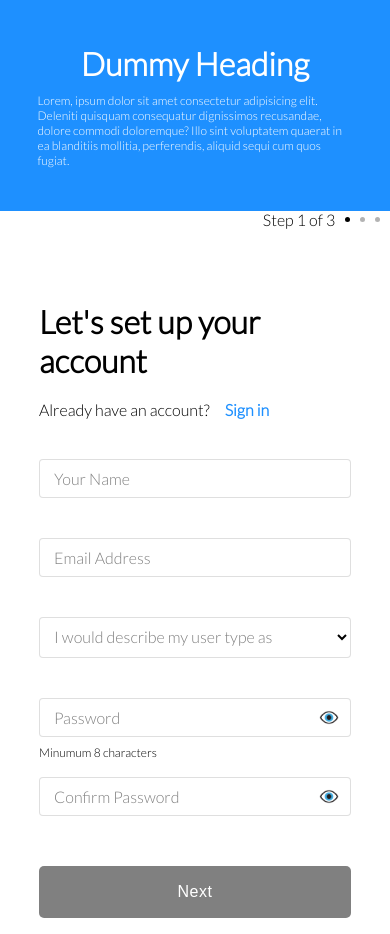
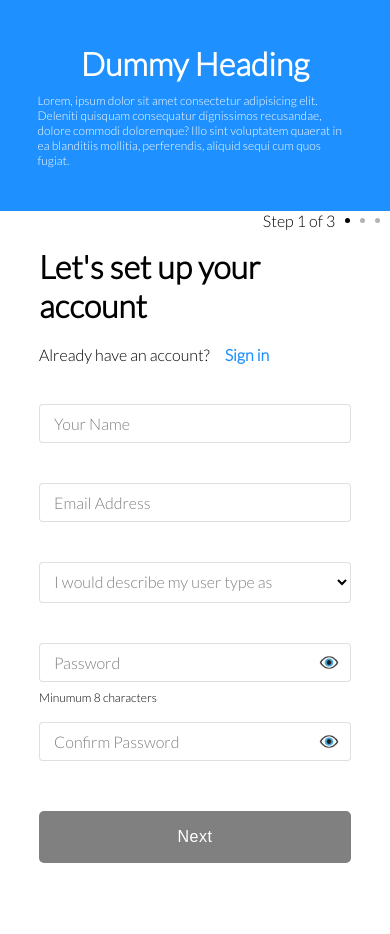
Before and after one commit to yalcinaksakal/IncsubTask, a Next.js app: page / in a window 390 px wide. After the commit the page ends 879 px from the top, so only its background shows below. Built offline with nearby package versions, Linux system fonts and the light colour scheme; no server answers.

Commit message:
style fix 2

```diff
--- a/components/Auth/SignIn.module.scss
+++ b/components/Auth/SignIn.module.scss
@@ -4,8 +4,8 @@
   align-items: center;
   justify-content: center;
   width: 65%;
-  height: 100%;
-  margin-top: 80px;
+  height: 100vh;
+  padding-top: 50px;
 
   .container {
     width: 50vw;
--- a/components/Auth/SignUp.module.scss
+++ b/components/Auth/SignUp.module.scss
@@ -4,12 +4,12 @@
   align-items: center;
   justify-content: center;
   width: 65%;
-  height: 100%;
-  margin-top: 80px;
+  height: 100vh;
+  padding-top: 50px;
   position: relative;
   .steps {
     position: absolute;
-    top: -30px;
+    top: 10px;
     right: 10px;
     display: flex;
     align-items: center;
@@ -28,7 +28,7 @@
 
     @media (max-width: 500px) {
       right: -15vw;
-      top: 130px;
+      top: 25vh;
     }
   }
 
--- a/components/Header/Header.module.scss
+++ b/components/Header/Header.module.scss
@@ -3,7 +3,7 @@
   right: 0;
   top: 0;
   width: 35%;
-  height: 100vh;
+  height: 100%;
   background: dodgerblue;
   color: white;
   padding-top: 50vh;
```
